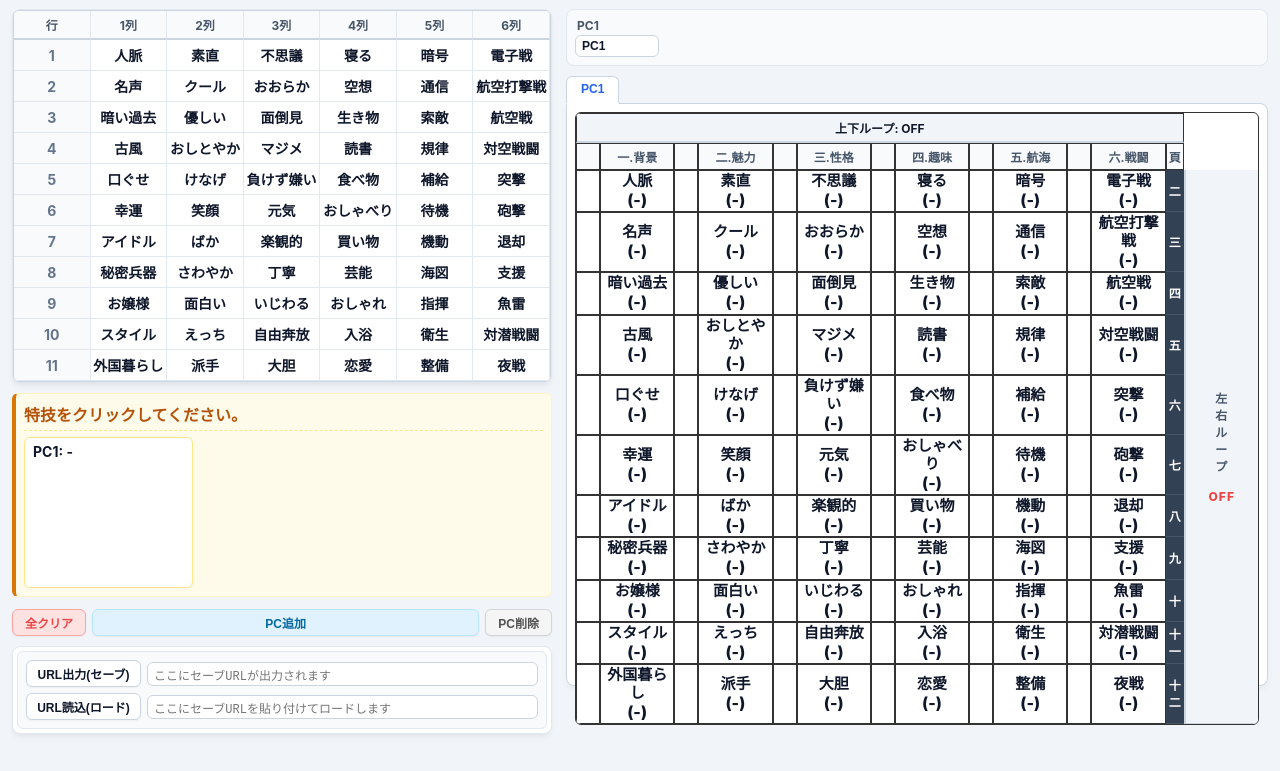
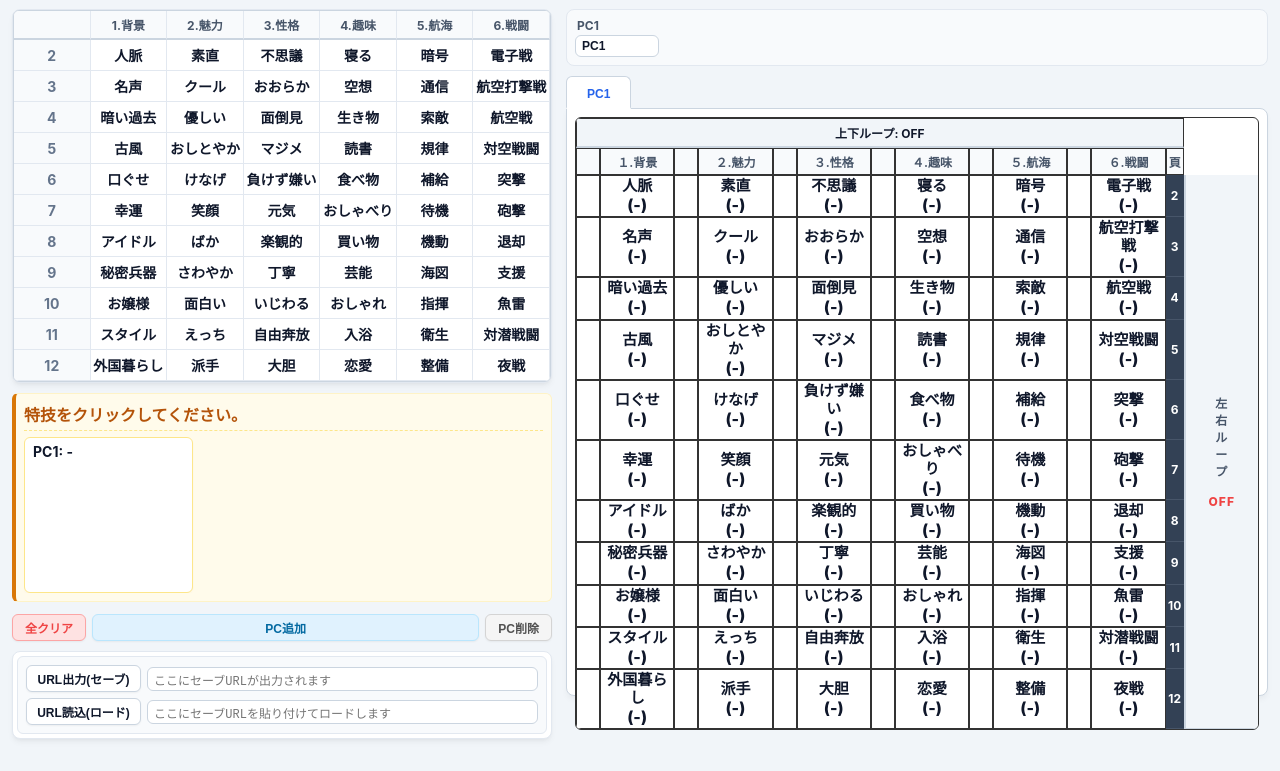
Before and after one commit to TowaShan/kancolle-rpg-GM-tool, a plain HTML site: page index.html in a window 1280 px wide. Shown: the part 41-812 px from the top of the page. Drawn offline with Linux system fonts and the light colour scheme.

Commit message:
Update index.html

```diff
--- a/index.html
+++ b/index.html
@@ -62,7 +62,7 @@
 
 	/* タブシステム */
 	.tab-container { display: flex; gap: 3px; margin-bottom: -1px; position: relative; z-index: 2; }
-	.tab-btn { padding: 5px 14px; background: #e2e8f0; color: #475569; border-radius: 6px 6px 0 0; border: 1px solid #cbd5e0; border-bottom: none; font-weight: 700; font-size: 12px; display: none; box-shadow: none; }
+	.tab-btn { padding: 10px 20px; background: #AAA; color: #000000; border-radius: 6px 6px 0 0; border: 1px solid #000; border-bottom: none; font-weight: 700; font-size: 12px; display: none; box-shadow: none; }
 	.tab-btn:hover { background: #cbd5e0; color: #0f172a; }
 	.tab-btn.active { background: #ffffff; color: #2563eb; border-color: #cbd5e0; border-bottom: 2px solid #ffffff; padding-bottom: 6px; }
 
@@ -154,9 +154,9 @@
 
 		function buildCheckTable() {
 			const checkTable = document.getElementById("checkTable");
-			let html = "<tr><th>行</th><th>1列</th><th>2列</th><th>3列</th><th>4列</th><th>5列</th><th>6列</th></tr>";
+			let html = "<tr><th> </th><th>1.背景</th><th>2.魅力</th><th>3.性格</th><th>4.趣味</th><th>5.航海</th><th>6.戦闘</th></tr>";
 			for (let i = 0; i < ROWS; i++) {
-				html += "<tr><td style='background:#f8fafc; font-weight:bold; color:#64748b;'>"+(i+1)+"</td>";
+				html += "<tr><td style='background:#f8fafc; font-weight:bold; color:#64748b;'>"+(i+2)+"</td>";
 				for (let j = 0; j < COLS; j++) {
 					html += `<td onclick="clickCheckTarget(${i}, ${j})" id="check-${i}-${j}"><strong>${$SKILLS[i][j]}</strong></td>`;
 				}
@@ -179,7 +179,7 @@
 				html += `<tr>`;
 				for(let j=0; j<COLS; j++) {
 					html += `<th onclick="clickColGap(${p}, ${j})" id="colgap-${p}-${j}" class="colgap-header" title="縦線一括切替"></th>`;
-					html += `<th>${["一.背景","二.魅力","三.性格","四.趣味","五.航海","六.戦闘"][j]}</th>`;
+					html += `<th>${["１.背景","２.魅力","３.性格","４.趣味","５.航海","６.戦闘"][j]}</th>`;
 				}
 				html += `<th class="spacer_black">頁</th></tr></thead><tbody>`;
 				for (let i = 0; i < ROWS; i++) {
@@ -190,7 +190,7 @@
 						html += `<span id="name-${p}-${i}-${j}">${$SKILLS[i][j]}</span><br><span id="val-${p}-${i}-${j}" class="skill-val-text">-</span>`;
 						html += `</td>`;
 					}
-					html += `<td class="spacer_black"><b>${["二","三","四","五","六","七","八","九","十","十一","十二"][i]}</b></td>`;
+					html += `<td class="spacer_black"><b>${["2","3","4","5","6","7","8","9","10","11","12"][i]}</b></td>`;
 					if (i === 0) {
 						html += `<td rowspan="11" class="side-loop" onclick="toggleHLoop(${p})" id="hloop-${p}">左<br>右<br>ル<br>ー<br>プ<br><br><span style='color:#ef4444;'>OFF</span></td>`;
 					}
```
